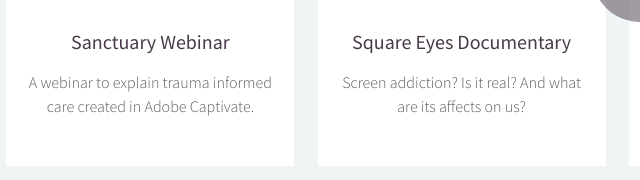
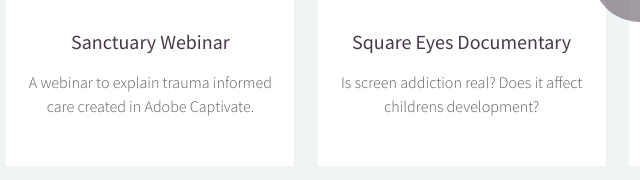
Before and after one commit to neilpdixon/neilpdixon.github.io, a plain HTML site: page index.html in a window 1280 px wide. Shown: the part 1340-1520 px from the top of the page, 640-1280 px from the left. Drawn offline with Linux system fonts and the light colour scheme.

Commit message:
square eyes

```diff
--- a/index.html
+++ b/index.html
@@ -101,7 +101,7 @@
 							<header>
 								<h3><a href="SquareEyes.html">Square Eyes Documentary</a></h3>
 							</header>
-							<p>Screen addiction? Is it real? And what are its affects on us?</p>
+							<p>Is screen addiction real? Does it affect childrens development?</p>
 						</article>
 
 <article>
```
